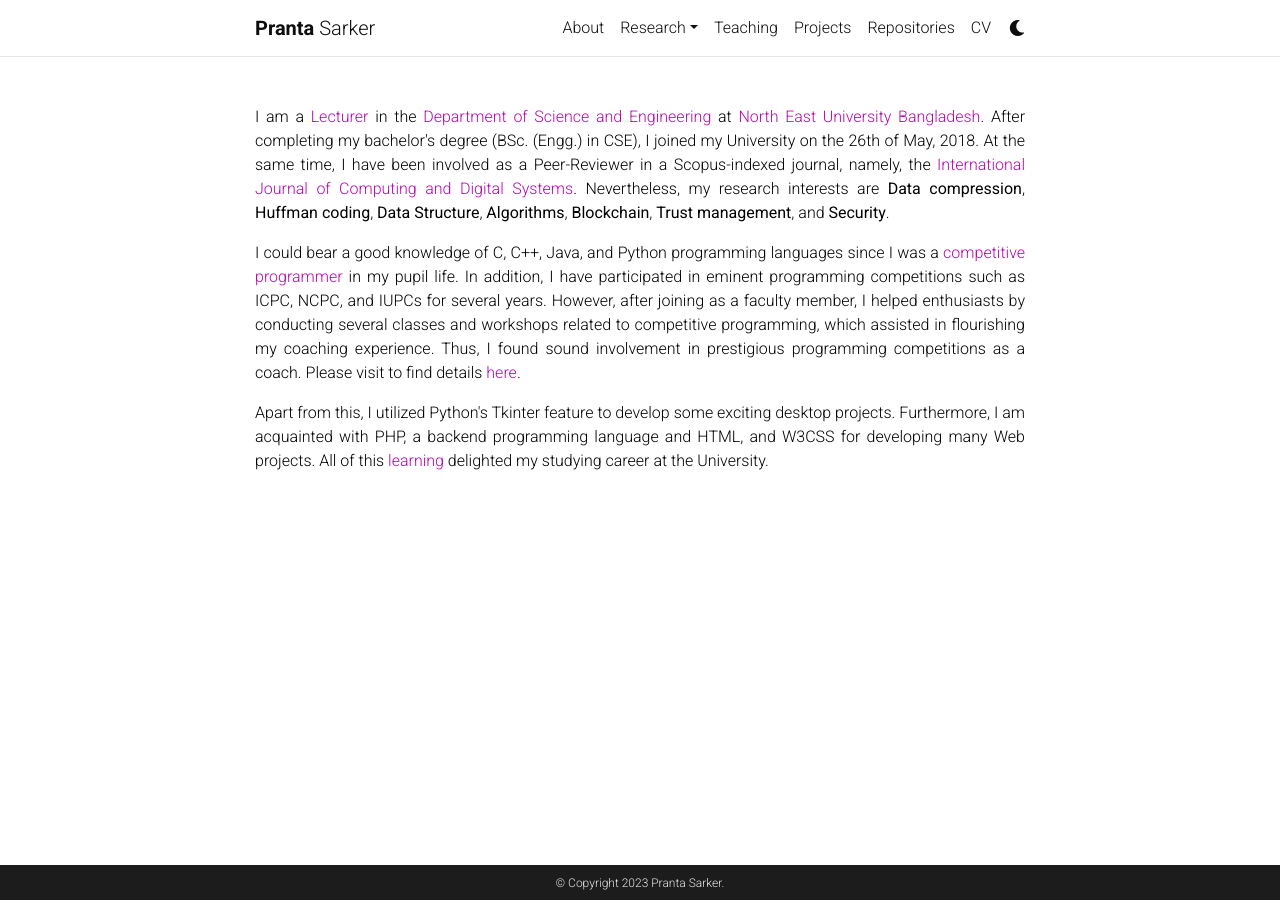
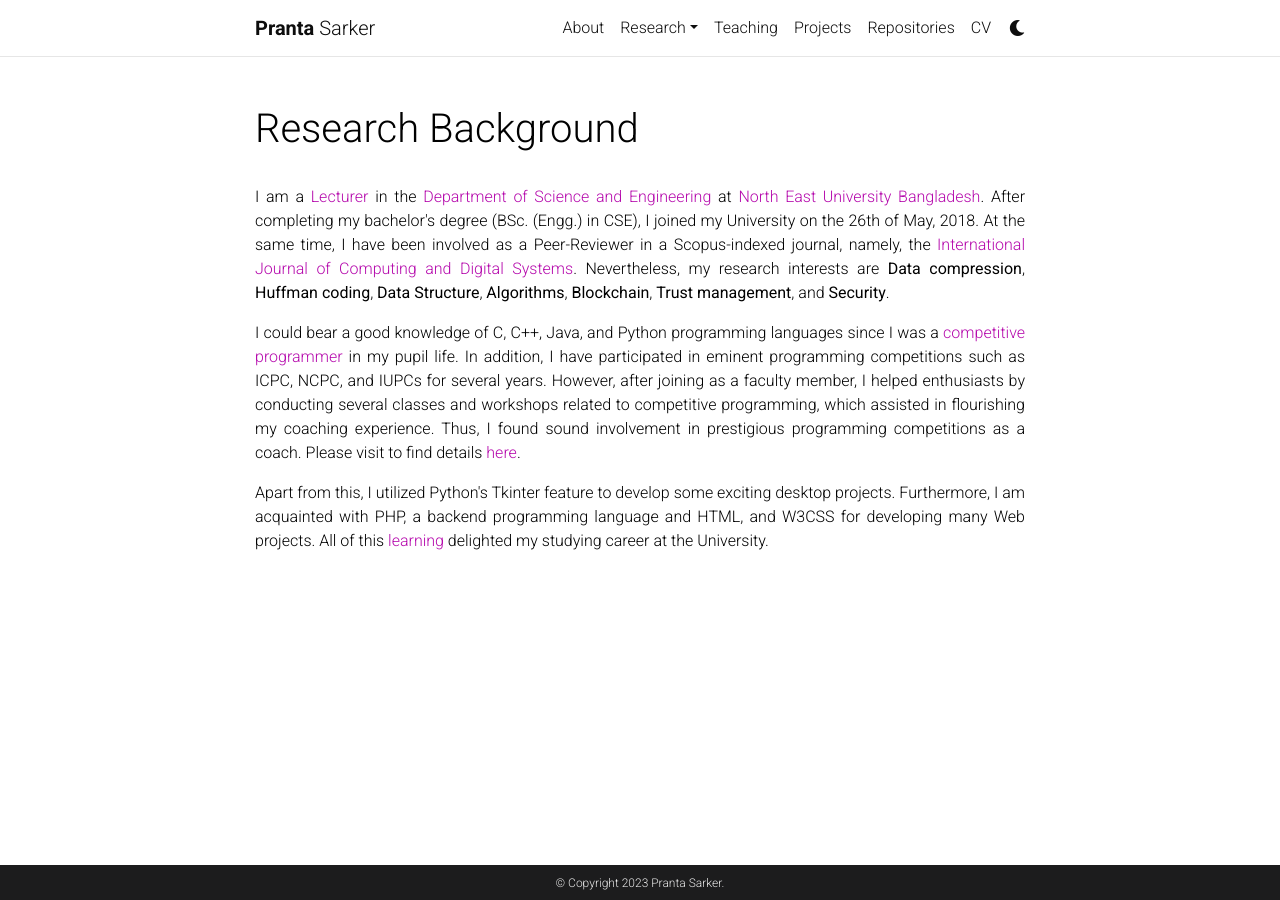
Before and after one commit to psarkerbd/psarkerbd.github.io, a Jekyll site: the page built from _pages/background.md, in a window 1280 px wide. Built offline with Jekyll 4.4.1, drawn with Linux system fonts in a browser that asks for light colours; comment, search, counter and statistics services are not loaded; a style sheet for code colours, icons or effects is not loaded.

Commit message:
updated research background

```diff
--- a/_layouts/background.html
+++ b/_layouts/background.html
@@ -2,6 +2,11 @@
 layout: default
 ---
 <div class="post">
+    <header class="post-header">
+        <h1 class="post-title">{{ page.title }}</h1>
+        <p class="post-description">{{ page.description }}</p>
+      </header>
+
     <article>
       <div class="clearfix">
         {{ content }}
```
Also changed, not shown: _pages/publications.md (+1 -1 lines).
